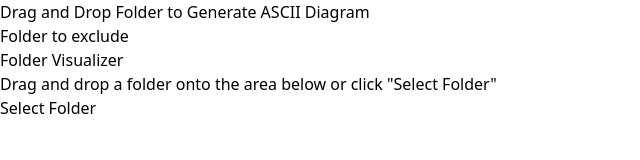
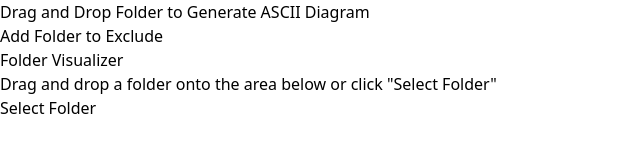
Before and after one commit to hopeVaughn/folder_map, a React (Vite) app: page / in a window 1280 px wide. Shown: the top 160 px of the page, without its empty margins (0-640 px from the left). Built offline with nearby package versions, Linux system fonts and the light colour scheme.

Commit message:
update components to allow multiple excludes

```diff
--- a/src/components/ExcludeFolderInputProps.tsx
+++ b/src/components/ExcludeFolderInputProps.tsx
@@ -1,31 +1,45 @@
-import React from 'react';
+import React, { useState } from 'react';
 
-type ExcludeFolderInputProps = {
-  onExcludeFolderChange: (value: string) => void;
+type ExcludeFoldersInputProps = {
+  onExcludeFolderChange: (folders: string[]) => void;
 };
 
-export const ExcludeFolderInput: React.FC<ExcludeFolderInputProps> = ({
+export const ExcludeFoldersInput: React.FC<ExcludeFoldersInputProps> = ({
   onExcludeFolderChange,
 }) => {
-  const handleChange = (event: React.ChangeEvent<HTMLInputElement>) => {
-    onExcludeFolderChange(event.target.value);
+  const [foldersToExclude, setFoldersToExclude] = useState<string[]>([]);
+
+  const handleAddFolder = () => {
+    setFoldersToExclude([...foldersToExclude, '']);
+  };
+
+  const handleFolderChange = (index: number, value: string) => {
+    const newFolders = [...foldersToExclude];
+    newFolders[index] = value;
+    setFoldersToExclude(newFolders);
+    onExcludeFolderChange(newFolders);
+  };
+
+  const handleRemoveFolder = (index: number) => {
+    const newFolders = foldersToExclude.filter((_, idx) => idx !== index);
+    setFoldersToExclude(newFolders);
+    onExcludeFolderChange(newFolders);
   };
 
   return (
-    <div className='mb-4'>
-      <label
-        htmlFor='folderToExclude'
-        className='block text-sm font-medium text-gray-700'
-      >
-        Folder to exclude
-      </label>
-      <input
-        type='text'
-        name='folderToExclude'
-        id='folderToExclude'
-        className='mt-1 block w-full py-2 px-3 border border-gray-300 bg-white rounded-md shadow-sm focus:outline-none focus:ring-indigo-500 focus:border-indigo-500 sm:text-sm'
-        onChange={handleChange}
-      />
+    <div>
+      {foldersToExclude.map((folder, index) => (
+        <div key={index} className='flex items-center space-x-2'>
+          <input
+            type='text'
+            value={folder}
+            placeholder={`Folder to exclude ${index + 1}`}
+            onChange={(e) => handleFolderChange(index, e.target.value)}
+          />
+          <button onClick={() => handleRemoveFolder(index)}>Remove</button>
+        </div>
+      ))}
+      <button onClick={handleAddFolder}>Add Folder to Exclude</button>
     </div>
   );
 };
--- a/src/components/FolderInput.tsx
+++ b/src/components/FolderInput.tsx
@@ -2,7 +2,7 @@ import React, { useRef, useState, useEffect } from 'react';
 import { FolderDiagram } from './FolderDiagram';
 
 type FolderInputProps = {
-  folderToExclude: string;
+  foldersToExclude: string[];
 };
 
 type TreeNode = {
@@ -13,7 +13,7 @@ type TreeNode = {
 };
 
 export const FolderInput: React.FC<FolderInputProps> = ({
-  folderToExclude,
+  foldersToExclude,
 }) => {
   const inputRef = useRef<HTMLInputElement>(null);
   const [asciiDiagram, setAsciiDiagram] = useState('');
@@ -26,6 +26,7 @@ export const FolderInput: React.FC<FolderInputProps> = ({
 
   async function traverseDirectory(
     entry: FileSystemDirectoryHandle,
+    foldersToExclude: string[],
     path = ''
   ): Promise<TreeNode> {
     const result: TreeNode = {
@@ -35,7 +36,7 @@ export const FolderInput: React.FC<FolderInputProps> = ({
       children: [],
     };
 
-    if (entry.name === folderToExclude) {
+    if (foldersToExclude.includes(entry.name)) {
       return result;
     }
 
@@ -44,6 +45,7 @@ export const FolderInput: React.FC<FolderInputProps> = ({
       if (child.kind === 'directory') {
         const childResult = await traverseDirectory(
           child as FileSystemDirectoryHandle,
+          foldersToExclude,
           `${path}/${name}`
         );
         result.children!.push(childResult);
@@ -90,7 +92,11 @@ export const FolderInput: React.FC<FolderInputProps> = ({
           if (handle && handle.kind === 'directory') {
             console.log('Directory dropped');
             const fileEntry = handle as FileSystemDirectoryHandle;
-            const tree = await traverseDirectory(fileEntry);
+            const tree = await traverseDirectory(
+              handle as FileSystemDirectoryHandle,
+              foldersToExclude
+            );
+
             const ascii = generateASCII(tree);
             setAsciiDiagram(ascii);
           } else {
@@ -113,7 +119,7 @@ export const FolderInput: React.FC<FolderInputProps> = ({
     }
     const handle = await window.showDirectoryPicker();
     if (handle) {
-      const tree = await traverseDirectory(handle);
+      const tree = await traverseDirectory(handle, foldersToExclude);
       const ascii = generateASCII(tree);
       setAsciiDiagram(ascii);
     }
--- a/src/pages/FolderMappingApp.tsx
+++ b/src/pages/FolderMappingApp.tsx
@@ -1,17 +1,17 @@
 import React, { useState } from 'react';
 import { FolderInput } from '../components/FolderInput';
-import { ExcludeFolderInput } from '../components/ExcludeFolderInputProps';
+import { ExcludeFoldersInput } from '../components/ExcludeFolderInputProps';
 
 export const FolderMappingApp: React.FC = () => {
-  const [folderToExclude, setFolderToExclude] = useState('');
+  const [foldersToExclude, setFoldersToExclude] = useState<string[]>([]);
 
   return (
     <div className='min-h-screen bg-gray-100 flex flex-col items-center justify-center px-4 sm:px-6 lg:px-8'>
       <h1 className='text-3xl font-bold mb-4 text-center'>
         Drag and Drop Folder to Generate ASCII Diagram
       </h1>
-      <ExcludeFolderInput onExcludeFolderChange={setFolderToExclude} />
-      <FolderInput folderToExclude={folderToExclude} />
+      <ExcludeFoldersInput onExcludeFolderChange={setFoldersToExclude} />
+      <FolderInput foldersToExclude={foldersToExclude} />
     </div>
   );
 };
```
